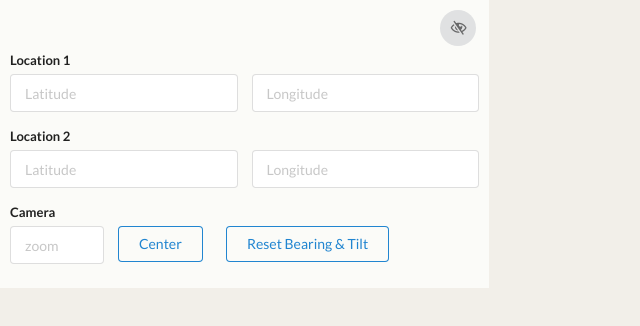
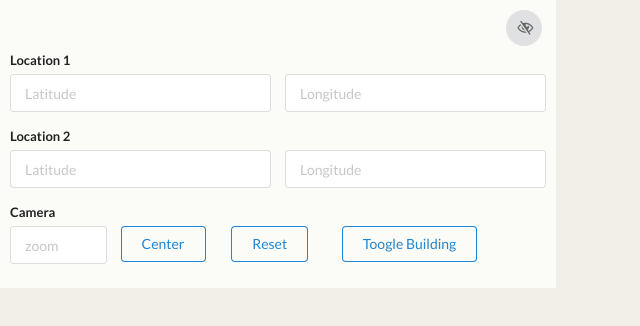
Before and after one commit to omyto/bbox-viewer, a plain HTML site: page index.html in a window 1280 px wide. Shown: the whole page, without its empty margins (0-640 px from the left). Drawn offline with nearby package versions, Linux system fonts and the light colour scheme.

Commit message:
- add show/hide building

```diff
--- a/app.js
+++ b/app.js
@@ -90,6 +90,7 @@ function tile2lon(x,z) {
     [tileTopLeftBox.west, tileBottomRightBox.south],
     [tileTopLeftBox.west, tileTopLeftBox.north]
   ]
+  console.log(global.path)
   return true
  }
 
@@ -124,6 +125,11 @@ function tile2lon(x,z) {
       dropdown.click()
     }
   })
+ }
+
+ function tapBuilding() {
+   let enable = global.map.isObjectsEnabled()
+   global.map.setObjectsEnabled(!enable)
  }
 
  function tapCenter() {
--- a/index.html
+++ b/index.html
@@ -49,9 +49,12 @@
                 <div class="four wide field">
                     <button onclick="tapCenter()" class="ui primary basic button">Center</button>
                 </div>
-                <div class="ten wide field">
-                    <button onclick="tapReset()" class="ui primary basic button">Reset Bearing & Tilt</button>
+                <div class="four wide field">
+                    <button onclick="tapReset()" class="ui primary basic button">Reset</button>
                 </div>
+                <div class="eight wide field">
+                  <button onclick="tapBuilding()" class="ui primary basic button">Toogle Building</button>
+              </div>
               </div>
             </div>
         </div>
```
